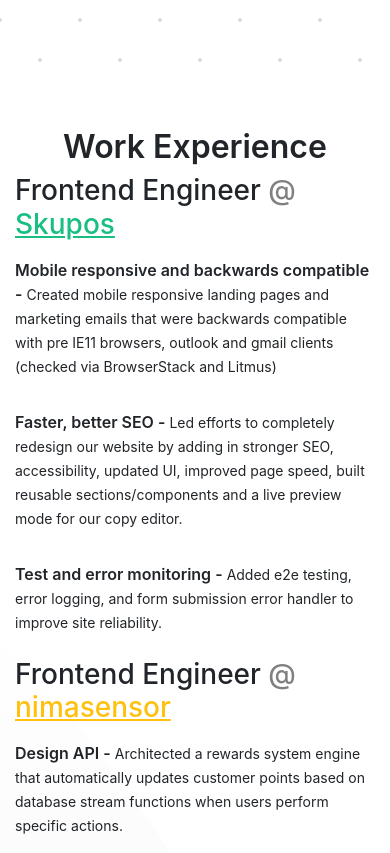
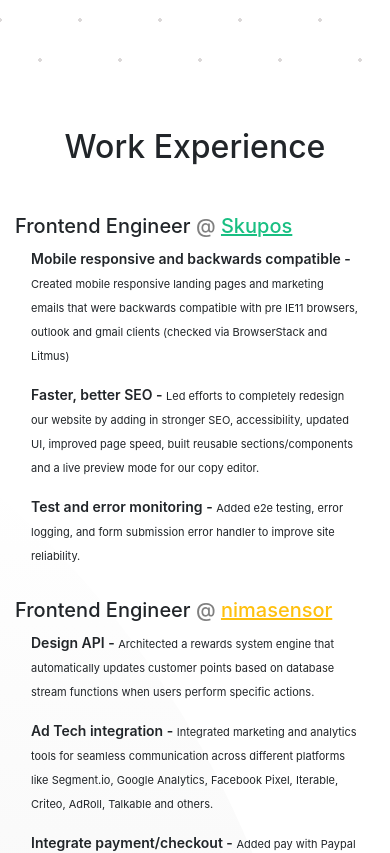
Before and after one commit to stevenjchang/stevenjchang.com-archive, a React (Create React App) app: page / in a window 390 px wide. Shown: the part 780-1633 px from the top of the page. Built offline with nearby package versions, Linux system fonts and the light colour scheme.

Commit message:
fix: responsive WorkExperienceSection

```diff
--- a/src/sections/WorkExperienceSection.js
+++ b/src/sections/WorkExperienceSection.js
@@ -6,7 +6,7 @@ export const WorkExperienceSection = () => {
   return (
     <>
       <div id="experience-section" className="section-background section-outer">
-        <HeadingH2>Work Experience</HeadingH2>
+        <h2>Work Experience</h2>
         <div className="container mx-auto">
           {pageData.map((data, idx) => (
             <Card key={idx} {...data} />
@@ -23,7 +23,7 @@ const Card = (props) => {
     <div className="card-container my-10 lg:my-24 flex flex-col">
       <div className="flex w-full lg:w-3/5">
         <div className="flex flex-col">
-          <h3 className="text-xl lg:text-2xl">
+          <h3 className="">
             {jobTitle} <span style={{ color: "gray" }}>@</span>{" "}
             <a href={companyUrl}>
               <span className={cssClasses}>{company}</span>
@@ -51,17 +51,11 @@ const BulletDropDowns = ({ paragraphs }) => {
 
 const JobBulletNonResponsive = ({ short, medium, long, index }) => {
   return (
-    <div>
-      <p className="py-2 lg:pl-4">
-        <span className="font-bold">{`${short} - `} </span>
-        <span className="font-small">{`${long}`}</span>{" "}
-      </p>
-    </div>
+    <p className="bullet">
+      <span className="font-bold">{`${short} - `} </span>
+      <span className="font-small">{`${long}`}</span>{" "}
+    </p>
   );
-};
-
-const HeadingH2 = ({ children }) => {
-  return <h2 className="text-center text-2xl font-bold">{children}</h2>;
 };
 
 const pageData = [
--- a/src/sections/WorkExperienceSection.scss
+++ b/src/sections/WorkExperienceSection.scss
@@ -4,12 +4,46 @@
   background-size: cover;
   background-position: center center;
 
+  .card-container {
+    margin-bottom: 2rem;
+    @media screen and (min-width: 768px) {
+      margin-bottom: 3rem;
+    }
+  }
+
   .font-bold {
     font-weight: 600;
-    // font-size: 14px;
+    font-size: 14px;
+    @media screen and (min-width: 768px) {
+      font-size: 16px;
+    }
   }
   .font-small {
-    font-size: 14px;
+    font-size: 11px;
+    @media screen and (min-width: 768px) {
+      font-size: 14px;
+    }
+  }
+
+  h2 {
+    text-align: center;
+    margin-bottom: 3rem;
+  }
+
+  h3 {
+    font-size: 20px;
+    @media screen and (min-width: 768px) {
+      font-size: 30px;
+    }
+  }
+
+  .bullet {
+    padding-left: 1rem;
+    padding-right: 1rem;
+    @media screen and (min-width: 768px) {
+      padding-left: 3rem;
+      padding-right: 3rem;
+    }
   }
 }
 
```
